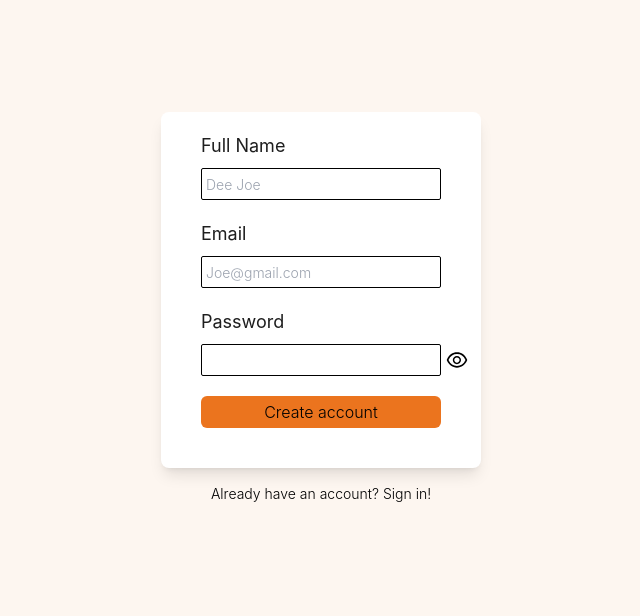
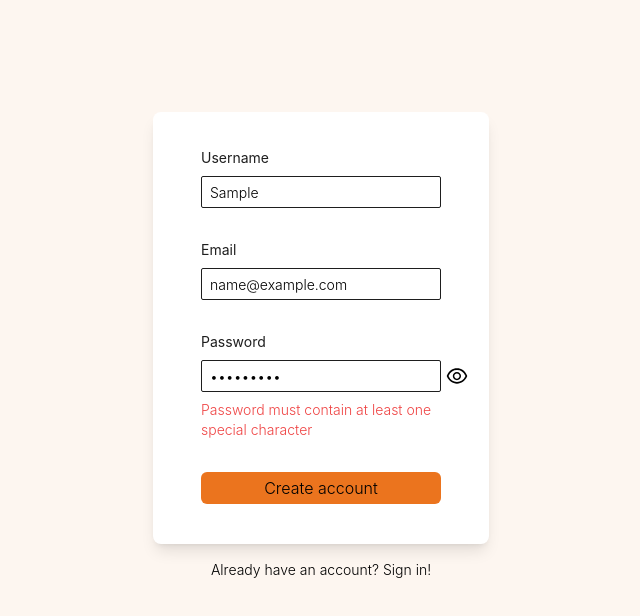
Before and after one commit to Eyiza/expense_tracker, a Next.js app in the folder frontend/: page /register in a window 1280 px wide. Both pictures are taken after typing "Sample", "name@example.com", "Sample123" into the empty fields and a click on the button "Create account". Shown: the top 616 px of the page, without its empty margins (319-959 px from the left). Built offline with nearby package versions, Linux system fonts and the light colour scheme.

Commit message:
working on frontend authentication

```diff
--- a/frontend/package.json
+++ b/frontend/package.json
@@ -9,8 +9,10 @@
     "lint": "next lint"
   },
   "dependencies": {
+    "axios": "^1.3.4",
     "eslint": "8.34.0",
     "eslint-config-next": "13.2.1",
+    "js-cookie": "^3.0.1",
     "next": "13.2.1",
     "react": "18.2.0",
     "react-dom": "18.2.0",
--- /dev/null
+++ b/frontend/pages/Dashboard.jsx
@@ -0,0 +1,17 @@
+import axios from 'axios';
+import Cookies from 'js-cookie';
+import { useRouter } from 'next/router';
+
+const Dashboard = () => {
+  const router = useRouter();
+  useEffect(() => {
+    const session = Cookies.get('session');
+    if (!session) {
+      router.push('/login');
+    }
+  }, []);
+
+  return <h1>Welcome to the dashboard!</h1>;
+};
+
+export default Dashboard;
--- /dev/null
+++ b/frontend/pages/Token.jsx
@@ -0,0 +1,34 @@
+import React from 'react'
+import { useState } from 'react'
+import { useRouter } from 'next/router'
+
+function Token() {
+
+  const [Token, setToken] = useState("")
+  const [password, setPassword] = useState("")
+  const router = useRouter();
+  return (
+    <div className='flex flex-col justify-center items-center font-light'>
+    <div className='bg-white shadow-lg rounded-lg px-10 py-5 mt-28'>
+          <form action="" className='flex flex-col gap-5 justify-center items-center mt-5'>
+            <div className='flex flex-col'>
+              <label className='text-[#1E1E1E] text-sm mb-2 font-normal'>Token</label>
+              <input value={Token}  onChange={(e) => setToken(e.target.value)} className='border px-2 border-[#1E1E1E] bg-white focus:outline-none rounded-sm text-sm h-8 w-60  py-[3px]' placeholder='Token' type="text" name="token" id="token" />
+            </div>
+            <div className='flex flex-col'>
+              <label className='text-[#1E1E1E] text-sm mb-2 font-normal'>Password</label>
+              <input value={password}  onChange={(e) => setPassword(e.target.value)} className='border px-2 border-[#1E1E1E] bg-white focus:outline-none rounded-sm text-sm h-8 w-60  py-[3px]' placeholder='Password' type="password" name="password" id="password" />
+            </div>
+            <div>
+              <button type="submit" className='bg-[#EB741E] w-60 px-10 py-1 rounded-md'>Reset Password</button>
+            </div>
+            <div className='text-sm'>
+                <span className='text-[#2F71AD] cursor-pointer text-sm' onClick={() => router.push('/forgetPassword')}>Regenerate Token</span>
+              </div>
+          </form>
+      </div>
+  </div>
+  )
+}
+
+export default Token
--- a/frontend/pages/index.jsx
+++ b/frontend/pages/index.jsx
@@ -7,6 +7,8 @@ import { useState } from 'react'
 import { useRouter } from 'next/router'
 import forgetPassword from './forgetPassword'
 import { set } from 'react-hook-form'
+import axios from 'axios';
+import Cookies from 'js-cookie';
 
 export default function Home() {
   const [inputType, setInputType] = useState('password');
@@ -16,7 +18,7 @@ export default function Home() {
   const toggleInput = ()=>{
     setInputType(inputType === 'password' ? 'text': 'password')
       }
-  const LoginToApp = (e) => {
+  const LoginToApp = async (e) => {
     e.preventDefault()
     if (email.length == 0) {
       alert('Please enter an email')
@@ -25,9 +27,20 @@ export default function Home() {
       alert('please enter a password')
     }
     else {
-      console.log(email, password)
-      setEmail('')
-      setpassword('')
+      const response = await axios.post('https://expense-tracker-tum2.onrender.com/login', {
+        email: email,
+        password: password,
+      });
+      if (response.data.success) {
+        Cookies.set('session', response.data.session_id);
+        // redirect to the dashboard
+        setEmail('')
+        setpassword('')
+        router.push('/Dashboard')
+      } else {
+        // display error message
+        console.log(response.data.error)
+      }
     }
 
   }
@@ -40,16 +53,16 @@ export default function Home() {
       </Head>
       <main className='flex flex-col justify-center items-center font-light'>
         {/* <Nav/> */}
-        <div className='bg-white shadow-lg rounded-lg px-10 pb-10 mt-28'>
-            <form action="" className='flex flex-col gap-5 justify-center items-center mt-5'>
+        <div className='bg-white shadow-lg rounded-lg px-12 pb-10 pt-4 mt-28'>
+            <form action="" className='flex flex-col gap-8 justify-center items-center mt-5'>
               <div className='flex flex-col'>
-                <label className='text-[#1E1E1E] text-lg mb-2 font-normal'>Email</label>
-                <input placeholder='Joe@gmail.com' value={email} onChange={(e) => setEmail(e.target.value)} className='border border-black bg-white focus:outline-none rounded-sm text-sm h-8 w-60 px-1 py-[3px]' type="text" name="username" id="username" />
+                <label className='text-[#1E1E1E] text-sm mb-2 font-normal'>Email</label>
+                <input placeholder='Joe@gmail.com' value={email} onChange={(e) => setEmail(e.target.value)} className='border border-[#1E1E1E] bg-white focus:outline-none rounded-sm text-sm h-8 w-60 px-2 py-[3px]' type="text" name="username" id="username" />
               </div>
               <div className='flex flex-col'>
-                <label className='text-[#1E1E1E] text-lg mb-2 font-normal'>Password</label>
+                <label className='text-[#1E1E1E] text-sm mb-2 font-normal'>Password</label>
                 <div className='flex items-center relative'>
-                <input value={password}  onChange={(e) => setpassword(e.target.value)} className='border border-black bg-white focus:outline-none rounded-sm px-1 h-8 w-60 text-sm py-[3px]' type={inputType} name="password" id="password" />
+                <input value={password}  onChange={(e) => setpassword(e.target.value)} className='border border-[#1E1E1E] bg-white focus:outline-none rounded-sm px-1 h-8 w-60 text-sm py-[3px]' placeholder='Password' type={inputType} name="password" id="password" />
                  <AiOutlineEye className='cursor-pointer text-[24px] absolute -right-7' onClick={toggleInput}/>
                 </div>
               </div>
--- a/frontend/pages/register.jsx
+++ b/frontend/pages/register.jsx
@@ -8,6 +8,9 @@ function register() {
   const [name, setName] = useState("")
   const [email, setEmail] = useState("")
   const [password, setpassword] = useState("")
+  const [NameerrorMessage, setNameErrorMessage] = useState('');
+  const [EmailerrorMessage, setEmailErrorMessage] = useState('');
+  const [PassworderrorMessage, setPasswordErrorMessage] = useState('');
   const router = useRouter();
   const toggleInput = ()=>{
     setInputType(inputType === 'password' ? 'text': 'password')
@@ -15,39 +18,55 @@ function register() {
     const registerToApp = (e) => {
       e.preventDefault()
       if (name.length == 0){
-        alert('Please enter a name')
+        setNameErrorMessage('Please enter your username')
       }
       else if (email.length == 0){
-        alert('Please enter an email')
+        setEmailErrorMessage('Please enter your email')
       }
-      else if (password.length == 0){
-        alert('please enter a password')
+      else if (password.length < 8){
+        setPasswordErrorMessage('Password must be at least 8 character long')
+      }
+      else if (!/\W/.test(password)){
+        setPasswordErrorMessage('Password must contain at least one special character')
+
       }
       else {
         console.log(name, email, password)
         setName('')
         setEmail('')
         setpassword('')
+        setNameErrorMessage('')
+        setEmailErrorMessage('')
+        setPasswordErrorMessage('')
       }
     }
   return (
     <div className='flex flex-col justify-center items-center font-light'>
-      <div className='bg-white shadow-lg rounded-lg px-10 pb-10 mt-28'>
-            <form action="" className='flex flex-col gap-5 justify-center items-center mt-5'>
+      <div className='bg-white shadow-lg rounded-lg px-12 pt-4 pb-10 mt-28'>
+            <form action="" className='flex flex-col gap-8 justify-center items-center mt-5'>
             <div className='flex flex-col'>
-                <label className='text-[#1E1E1E] text-lg mb-2 font-normal'>Full Name</label>
-                <input value={name}  onChange={(e) => setName(e.target.value)}  placeholder='Dee Joe' className='border border-black bg-white focus:outline-none rounded-sm text-sm h-8 w-60 px-1 py-[3px]' type="text" name="fullName" id="fullName" />
+                <label className='text-[#1E1E1E] text-sm mb-2 font-normal'>Username</label>
+                <input value={name}  onChange={(e) => setName(e.target.value)}  placeholder='Dee Joe' className='border border-[#1E1E1E] bg-white focus:outline-none rounded-sm text-sm h-8 w-60 px-2 py-[3px]' type="text" name="userame" id="userName" />
+                {NameerrorMessage && (
+                    <p className="text-red-500 mt-2">{NameerrorMessage}</p>
+                 )}
               </div>
               <div className='flex flex-col'>
-                <label className='text-[#1E1E1E] text-lg mb-2 font-normal'>Email</label>
-                <input  value={email} onChange={(e) => setEmail(e.target.value)} placeholder='Joe@gmail.com' className='border border-black bg-white focus:outline-none rounded-sm text-sm h-8 w-60 px-1 py-[3px]' type="email" name="email" id="email" />
+                <label className='text-[#1E1E1E] text-sm mb-2 font-normal'>Email</label>
+                <input  value={email} onChange={(e) => setEmail(e.target.value)} placeholder='Joe@gmail.com' className='border border-[#1E1E1E] bg-white focus:outline-none rounded-sm text-sm h-8 w-60 px-2 py-[3px]' type="email" name="email" id="email" />
+                {EmailerrorMessage && (
+                    <p className="text-red-500 mt-2">{EmailerrorMessage}</p>
+                 )}
               </div>
               <div className='flex flex-col'>
-                <label className='text-[#1E1E1E] text-lg mb-2 font-normal'>Password</label>
+                <label className='text-[#1E1E1E] text-sm mb-2 font-normal'>Password</label>
                 <div className='flex items-center relative'>
-                <input value={password}  onChange={(e) => setpassword(e.target.value)} className='border border-black bg-white focus:outline-none rounded-sm px-1 h-8 w-60 text-sm py-[3px]' type={inputType} name="password" id="password" />
+                <input value={password}  onChange={(e) => setpassword(e.target.value)} className='border border-[#1E1E1E] bg-white focus:outline-none rounded-sm px-2 h-8 w-60 text-sm py-[3px]' placeholder='Password' type={inputType} name="password" id="password" />
                  <AiOutlineEye className='cursor-pointer text-[24px] absolute -right-7' onClick={toggleInput}/>
                 </div>
+                {PassworderrorMessage && (
+                    <p className="text-red-500 mt-2 text-sm w-60">{PassworderrorMessage}</p>
+                 )}
               </div>
               <div>
                 <button type="submit" onClick={registerToApp} className='bg-[#EB741E] w-60 px-10 py-1 rounded-md'>Create account</button>
```
Also changed, not shown: frontend/pages/forgetPassword.jsx (+9 -11 lines), 1 other file (tests, documents, lock files or other folders).
